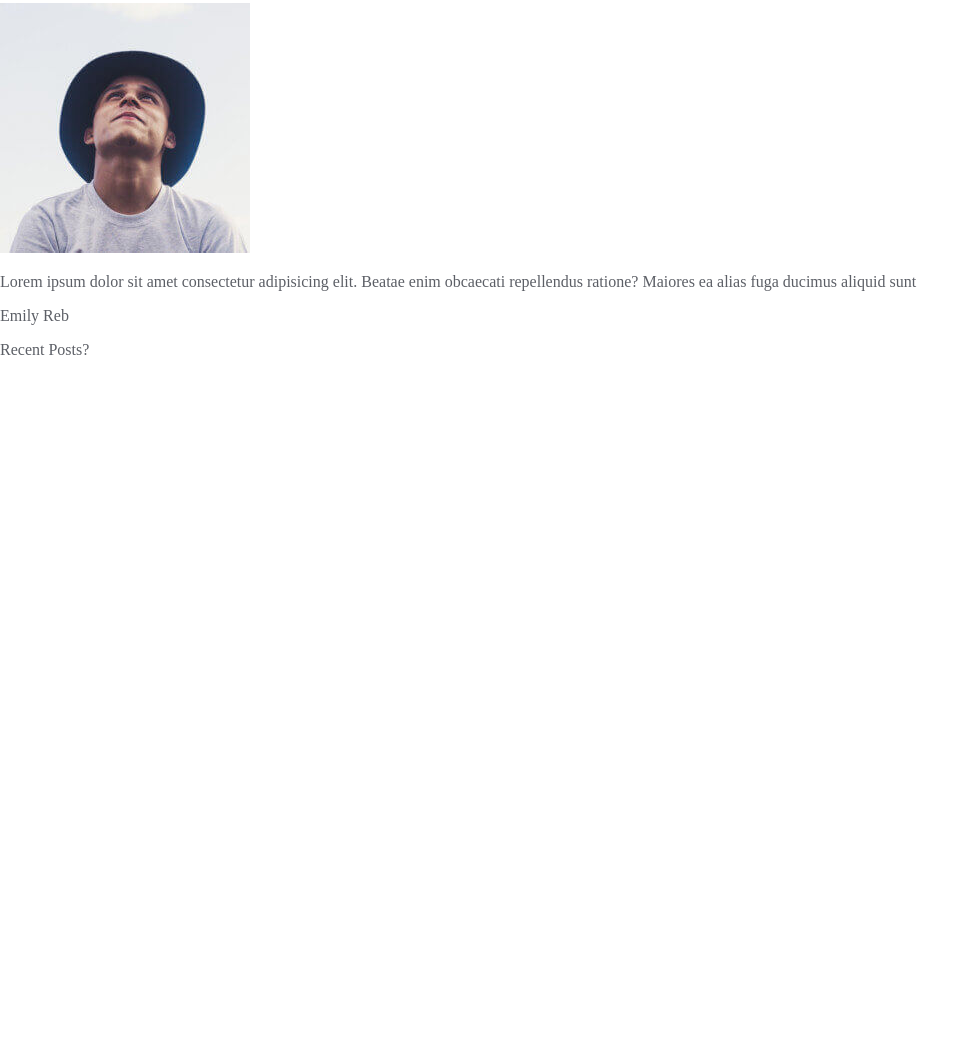
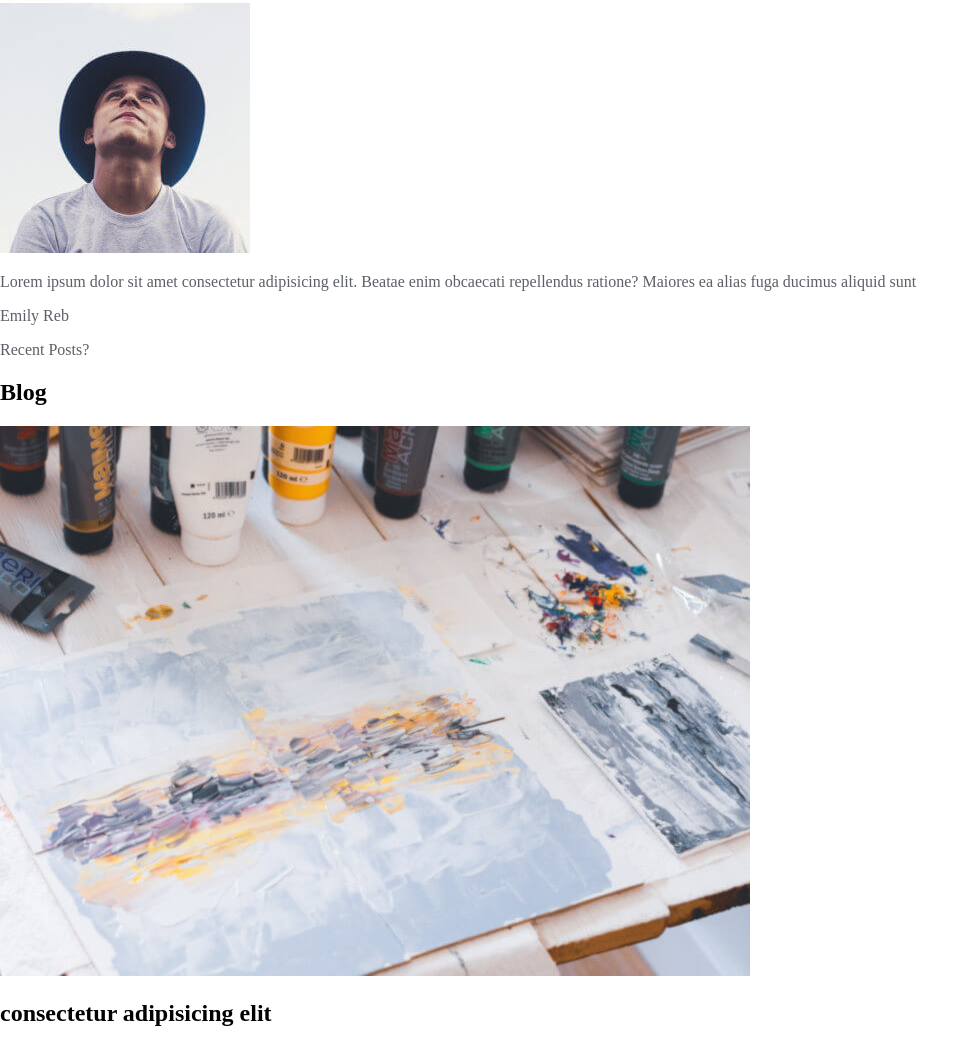
Before and after one commit to Ambrizfernandes/test, a plain HTML site: page index.html in a window 1280 px wide. Shown: the part 2172-3219 px from the top of the page, without its empty margins (0-979 px from the left). Before the commit the page ends 2551 px from the top, so only its background shows below. Drawn offline with Linux system fonts and the light colour scheme.

Commit message:
consectetur adipisicing elit

```diff
--- a/index.html
+++ b/index.html
@@ -132,9 +132,19 @@
 <section class="2">
     <div class="head">
      <p>Recent Posts?</p>
-    <h1></h1>
+    <h1>Blog</h1>
     </div>
+<div class="flex6">
+    <div class="flex7">
+        <div><img src="./images/img-1.jpg" alt="">
+        </div>
+    <div><h2>consectetur adipisicing elit</h2></div>
 
+
+
+
+    </div>
+</div>
 
 
 
```
